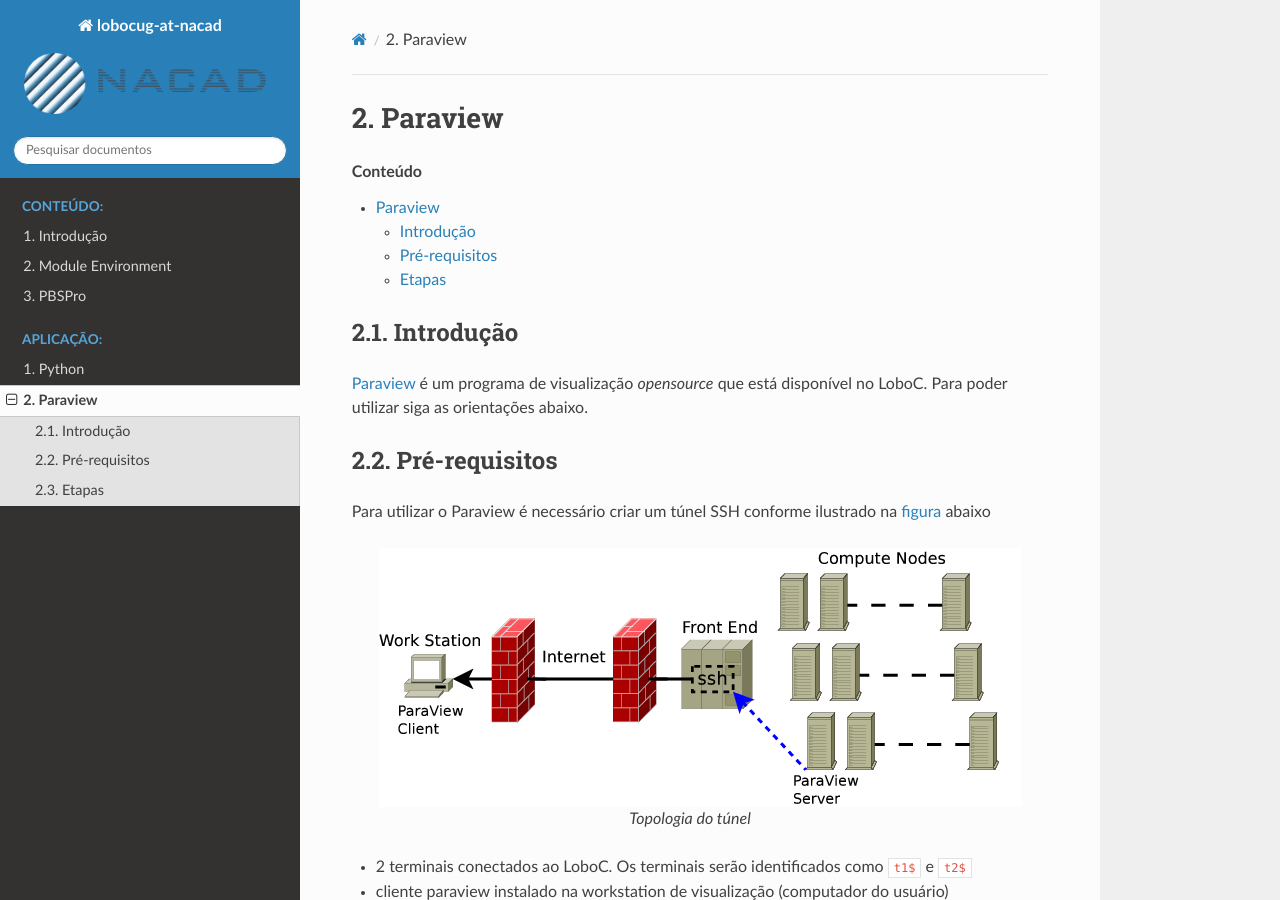
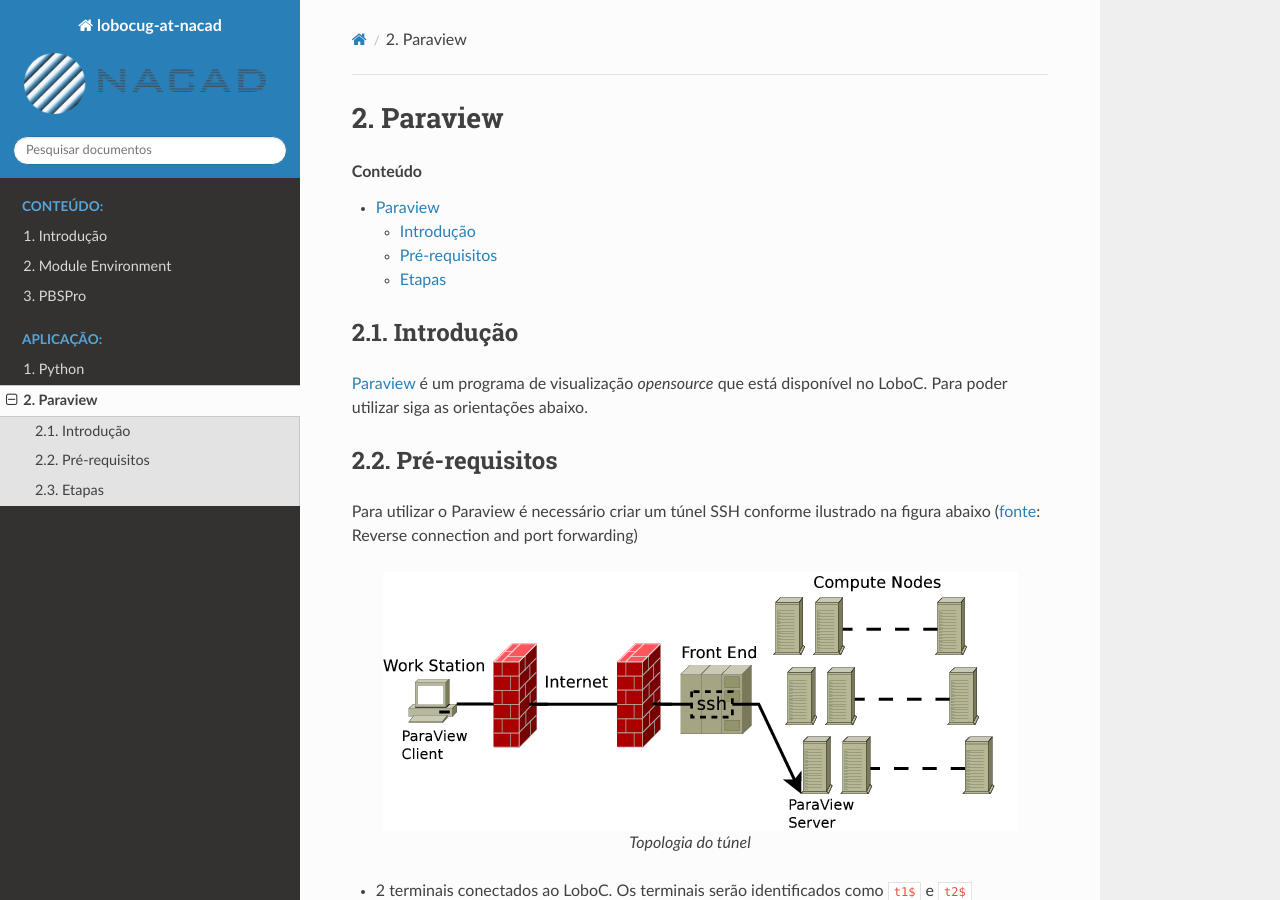
Before and after one commit to NACAD-COPPE-UFRJ/loboc-userguide, a Sphinx documentation site: the page built from docs/source/ug/paraview.rst, in a window 1280 px wide and 900 px high. Built offline with Sphinx 7.4.7 and the Read the Docs theme 2.0.0, drawn with Linux system fonts in a browser that asks for light colours.

Commit message:
Changed first figure on paraview.rst

```diff
--- a/docs/source/ug/paraview.rst
+++ b/docs/source/ug/paraview.rst
@@ -13,9 +13,9 @@
 Pré-requisitos
 ==============
 
-Para utilizar o Paraview é necessário criar um túnel SSH conforme ilustrado na figura_ abaixo
+Para utilizar o Paraview é necessário criar um túnel SSH conforme ilustrado na figura abaixo (fonte_: Reverse connection and port forwarding)
 
-.. figure:: ../images/Rc-tunnel.png
+.. figure:: ../images/Two-hop-tunnel.png
    :align: center
 
    Topologia do túnel
@@ -89,4 +89,4 @@
 6) Ao terminar o uso vá no menu do Paraview na workstation e selecione ``File->Disconnect``. Depois vá ao **Terminal 1** (*t1*) e digite ``exit``. Para finalizar feche todas as conexões em *t1* e *t2*.
 
 .. _Paraview: https://www.paraview.org/
-.. _figura: https://www.paraview.org/Wiki/Reverse_connection_and_port_forwarding
+.. _fonte: https://www.paraview.org/Wiki/Reverse_connection_and_port_forwarding
```
Also changed, not shown: docs/source/images/Two-hop-tunnel.png (added), 6 other files.
